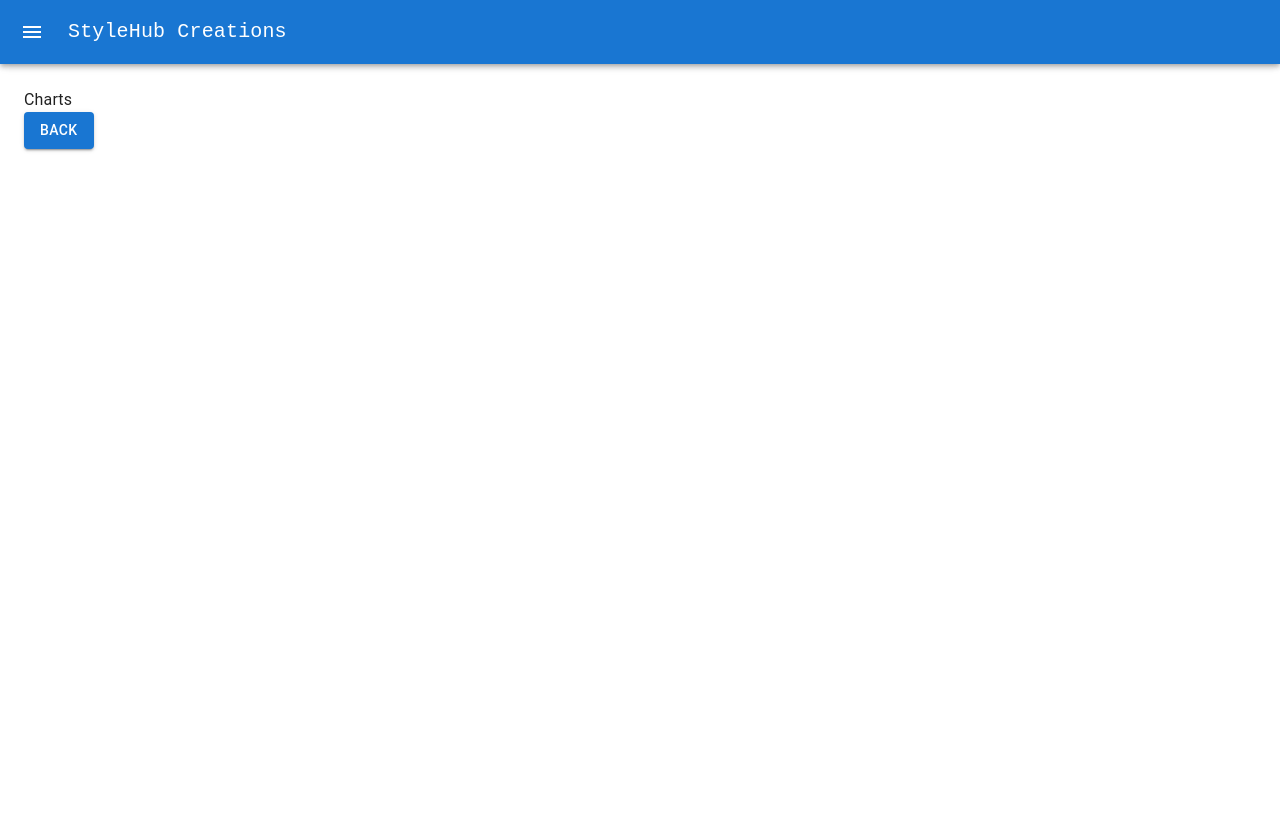
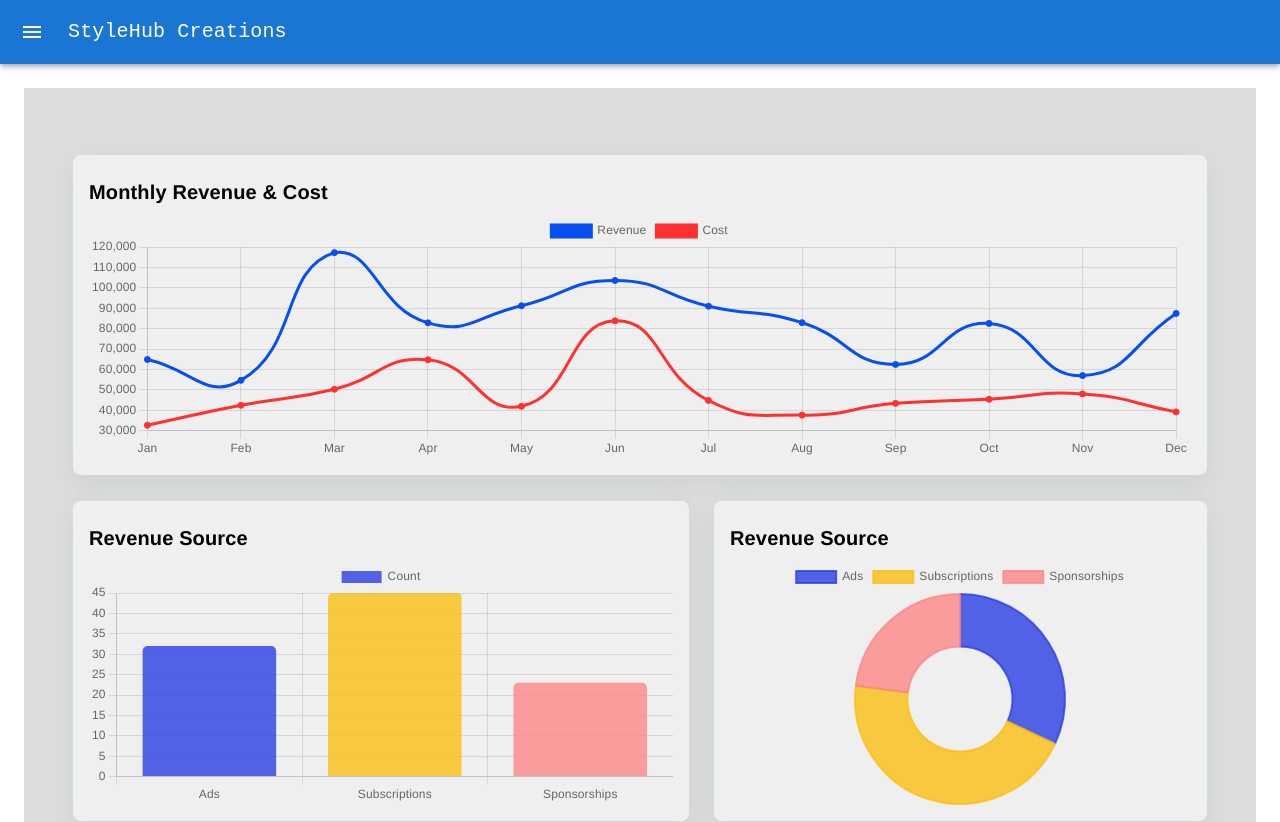
Before and after one commit to pkm0707/item-catalogue-frontend, a React (Create React App) app: page /charts in a window 1280 px wide. Shown: the top 822 px of the page. Before the commit the page ends 800 px from the top, so only its background shows below. Built offline with nearby package versions, Linux system fonts and the light colour scheme.

Commit message:
initial commit

```diff
--- a/package.json
+++ b/package.json
@@ -13,8 +13,10 @@
     "@testing-library/react": "^13.4.0",
     "@testing-library/user-event": "^13.5.0",
     "axios": "^1.6.5",
+    "chart.js": "^4.4.1",
     "formik": "^2.4.5",
     "react": "^18.2.0",
+    "react-chartjs-2": "^5.2.0",
     "react-confetti": "^6.1.0",
     "react-dom": "^18.2.0",
     "react-icons": "^5.0.1",
--- a/src/App.js
+++ b/src/App.js
@@ -41,7 +41,7 @@ import { Button } from "@mui/material";
 import { Home } from "./pages/Home";
 import { useNavigate } from "react-router-dom";
 import { Route, Routes } from "react-router-dom";
-import { Chart } from "./pages/Chart";
+import { Chart } from "./pages/Chart/Chart";
 import { Contact } from "./pages/About/Contact";
 import { Company } from "./pages/About/Company";
 import { Carrers } from "./pages/About/Carrers";
--- a/src/pages/Chart.jsx
+++ /dev/null
@@ -1,11 +0,0 @@
-import { useNavigate } from "react-router-dom";
-import { Button } from "@mui/material";
-export function Chart() {
-  const navigate = useNavigate()
-  return (
-    <div>
-        Charts <br/>
-        <Button variant="contained" onClick={()=>navigate(-1)}>Back</Button>
-    </div>
-  );
-}
--- /dev/null
+++ b/src/pages/Chart/Chart.css
@@ -0,0 +1,34 @@
+.Chart {
+  height: 100vh;
+  width: 100%;
+  display: flex;
+  flex-direction: row;
+  align-items: center;
+  justify-content: center;
+  align-content: center;
+  gap: 2vw;
+  flex-wrap: wrap;
+  background-color: #ddd;
+}
+
+.dataCard {
+  background-color: #efefef;
+  border-radius: 0.5em;
+  box-shadow: rgba(149, 157, 165, 0.2) 0px 8px 24px;
+  padding: 1em;
+}
+
+.revenueCard {
+  width: 92%;
+  height: 20rem;
+}
+
+.customerCard {
+  width: 50%;
+  height: 20rem;
+}
+
+.categoryCard {
+  width: 40%;
+  height: 20rem;
+}
--- /dev/null
+++ b/src/pages/Chart/Chart.jsx
@@ -0,0 +1,121 @@
+import { useNavigate } from "react-router-dom";
+import { Button } from "@mui/material";
+import React from "react";
+import { Chart as ChartJS, defaults } from "chart.js/auto";
+import { Bar, Doughnut, Line } from "react-chartjs-2";
+import "./Chart.css";
+import revenueData from "./Data/revenueData.json";
+import sourceData from "./Data/sourceData.json";
+
+defaults.maintainAspectRatio = false;
+defaults.responsive = true;
+
+defaults.plugins.title.display = true;
+defaults.plugins.title.align = "start";
+defaults.plugins.title.font.size = 20;
+defaults.plugins.title.color = "black";
+
+export function Chart() {
+  const navigate = useNavigate();
+  console.log(ChartJS)
+  return (
+    <div>
+      <div className="Chart">
+        <div className="dataCard revenueCard">
+          <Line
+            data={{
+              labels: revenueData.map((data) => data.label),
+              datasets: [
+                {
+                  label: "Revenue",
+                  data: revenueData.map((data) => data.revenue),
+                  backgroundColor: "#064FF0",
+                  borderColor: "#064FF0",
+                },
+                {
+                  label: "Cost",
+                  data: revenueData.map((data) => data.cost),
+                  backgroundColor: "#FF3030",
+                  borderColor: "#FF3030",
+                },
+              ],
+            }}
+            options={{
+              elements: {
+                line: {
+                  tension: 0.5,
+                },
+              },
+              plugins: {
+                title: {
+                  text: "Monthly Revenue & Cost",
+                },
+              },
+            }}
+          />
+        </div>
+
+        <div className="dataCard customerCard">
+          <Bar
+            data={{
+              labels: sourceData.map((data) => data.label),
+              datasets: [
+                {
+                  label: "Count",
+                  data: sourceData.map((data) => data.value),
+                  backgroundColor: [
+                    "rgba(43, 63, 229, 0.8)",
+                    "rgba(250, 192, 19, 0.8)",
+                    "rgba(253, 135, 135, 0.8)",
+                  ],
+                  borderRadius: 5,
+                },
+              ],
+            }}
+            options={{
+              plugins: {
+                title: {
+                  text: "Revenue Source",
+                },
+              },
+            }}
+          />
+        </div>
+
+        <div className="dataCard categoryCard">
+          <Doughnut
+            data={{
+              labels: sourceData.map((data) => data.label),
+              datasets: [
+                {
+                  label: "Count",
+                  data: sourceData.map((data) => data.value),
+                  backgroundColor: [
+                    "rgba(43, 63, 229, 0.8)",
+                    "rgba(250, 192, 19, 0.8)",
+                    "rgba(253, 135, 135, 0.8)",
+                  ],
+                  borderColor: [
+                    "rgba(43, 63, 229, 0.8)",
+                    "rgba(250, 192, 19, 0.8)",
+                    "rgba(253, 135, 135, 0.8)",
+                  ],
+                },
+              ],
+            }}
+            options={{
+              plugins: {
+                title: {
+                  text: "Revenue Source",
+                },
+              },
+            }}
+          />
+        </div>
+      </div><br/>
+      <Button variant="contained" onClick={() => navigate(-1)}>
+        Back
+      </Button>
+    </div>
+  );
+}
--- /dev/null
+++ b/src/pages/Chart/Data/revenueData.json
@@ -0,0 +1,62 @@
+[
+  {
+    "label": "Jan",
+    "revenue": 64854,
+    "cost": 32652
+  },
+  {
+    "label": "Feb",
+    "revenue": 54628,
+    "cost": 42393
+  },
+  {
+    "label": "Mar",
+    "revenue": 117238,
+    "cost": 50262
+  },
+  {
+    "label": "Apr",
+    "revenue": 82830,
+    "cost": 64731
+  },
+  {
+    "label": "May",
+    "revenue": 91208,
+    "cost": 41893
+  },
+  {
+    "label": "Jun",
+    "revenue": 103609,
+    "cost": 83809
+  },
+  {
+    "label": "Jul",
+    "revenue": 90974,
+    "cost": 44772
+  },
+  {
+    "label": "Aug",
+    "revenue": 82919,
+    "cost": 37590
+  },
+  {
+    "label": "Sep",
+    "revenue": 62407,
+    "cost": 43349
+  },
+  {
+    "label": "Oct",
+    "revenue": 82528,
+    "cost": 45324
+  },
+  {
+    "label": "Nov",
+    "revenue": 56979,
+    "cost": 47978
+  },
+  {
+    "label": "Dec",
+    "revenue": 87436,
+    "cost": 39175
+  }
+]
--- /dev/null
+++ b/src/pages/Chart/Data/sourceData.json
@@ -0,0 +1,14 @@
+[
+    {
+      "label": "Ads",
+      "value": 32
+    },
+    {
+      "label": "Subscriptions",
+      "value": 45
+    },
+    {
+      "label": "Sponsorships",
+      "value": 23
+    }
+  ]
```
Also changed, not shown: 1 other file (tests, documents, lock files or other folders).
